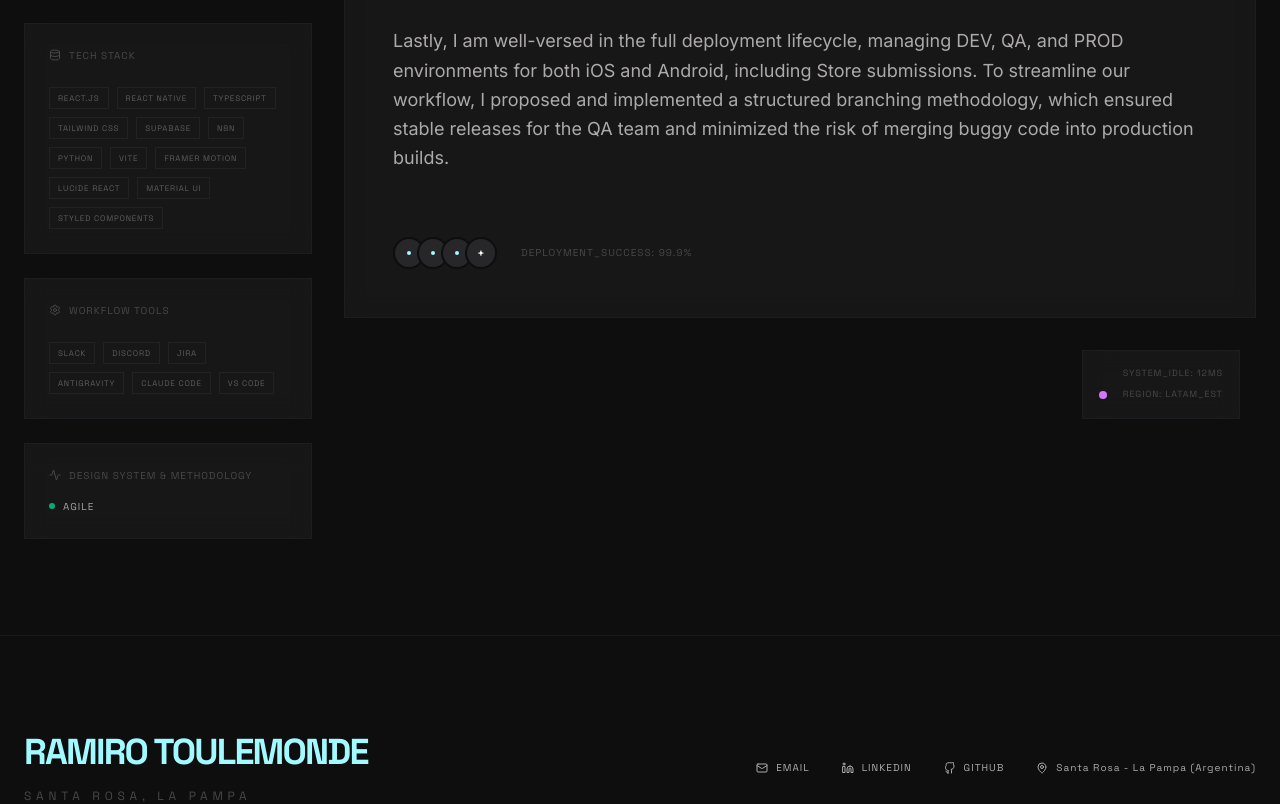
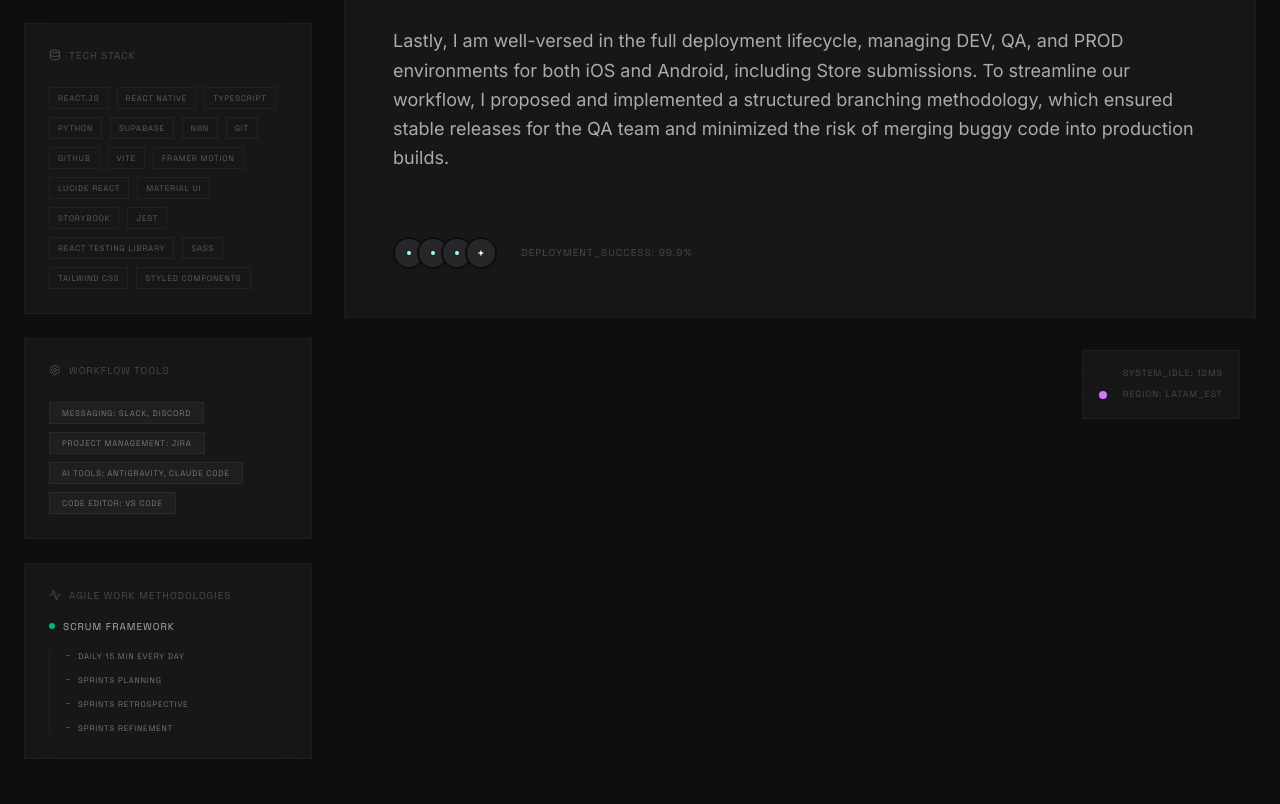
Before and after one commit to ramirotule/portfolio-ramiro, a React (Vite) app: page /experience in a window 1280 px wide. Shown: the part 863-1667 px from the top of the page. Built offline with nearby package versions, Linux system fonts and the light colour scheme.

Commit message:
agregando traducciones y funcionalidades nuevas

```diff
--- a/src/components/InteractiveCV.tsx
+++ b/src/components/InteractiveCV.tsx
@@ -116,7 +116,9 @@ const InteractiveCV = () => {
                 className="flex items-center justify-between mb-4 group cursor-pointer"
                 onClick={() => toggleTab("us")}
               >
-                <span className={`text-[10px] font-display uppercase tracking-widest transition-colors ${activeTab === "us" ? "text-primary" : "text-[#484849] group-hover:text-primary"}`}>
+                <span
+                  className={`text-[10px] font-display uppercase tracking-widest transition-colors ${activeTab === "us" ? "text-primary" : "text-[#484849] group-hover:text-primary"}`}
+                >
                   {t("experience.tabs.us")}
                 </span>
                 <button
@@ -133,7 +135,9 @@ const InteractiveCV = () => {
                 className="flex items-center justify-between mb-4 group cursor-pointer"
                 onClick={() => toggleTab("own")}
               >
-                <span className={`text-[10px] font-display uppercase tracking-widest transition-colors ${activeTab === "own" ? "text-secondary" : "text-[#484849] group-hover:text-secondary"}`}>
+                <span
+                  className={`text-[10px] font-display uppercase tracking-widest transition-colors ${activeTab === "own" ? "text-secondary" : "text-[#484849] group-hover:text-secondary"}`}
+                >
                   {t("experience.tabs.own")}
                 </span>
                 <button
@@ -150,7 +154,9 @@ const InteractiveCV = () => {
                 className="flex items-center justify-between mb-4 group cursor-pointer"
                 onClick={() => toggleTab("government")}
               >
-                <span className={`text-[10px] font-display uppercase tracking-widest transition-colors ${activeTab === "government" ? "text-tertiary" : "text-[#484849] group-hover:text-tertiary"}`}>
+                <span
+                  className={`text-[10px] font-display uppercase tracking-widest transition-colors ${activeTab === "government" ? "text-tertiary" : "text-[#484849] group-hover:text-tertiary"}`}
+                >
                   {t("experience.tabs.government")}
                 </span>
                 <button
@@ -167,7 +173,9 @@ const InteractiveCV = () => {
                 className="flex items-center justify-between mb-4 group cursor-pointer"
                 onClick={() => toggleTab("interests")}
               >
-                <span className={`text-[10px] font-display uppercase tracking-widest transition-colors ${activeTab === "interests" ? "text-emerald-500" : "text-[#484849] group-hover:text-emerald-500"}`}>
+                <span
+                  className={`text-[10px] font-display uppercase tracking-widest transition-colors ${activeTab === "interests" ? "text-emerald-500" : "text-[#484849] group-hover:text-emerald-500"}`}
+                >
                   {t("experience.tabs.interests")}
                 </span>
                 <button
@@ -212,17 +220,10 @@ const InteractiveCV = () => {
               <Tool size={12} /> {t("experience.tools_title")}
             </p>
             <div className="flex flex-wrap gap-2">
-              {[
-                "Slack",
-                "Discord",
-                "Jira",
-                "Antigravity",
-                "Claude Code",
-                "VS Code",
-              ].map((tool: string) => (
+              {PERSONAL_DATA.workflowTools.map((tool: string) => (
                 <span
                   key={tool}
-                  className="text-[8px] font-display uppercase tracking-widest border border-white/5 px-2 py-1 text-white/30 hover:text-secondary transition-colors"
+                  className="px-3 py-1 bg-white/[0.03] border border-white/5 text-[8px] font-display uppercase tracking-widest text-white/40 hover:text-primary hover:border-primary/20 transition-all cursor-crosshair"
                 >
                   {tool}
                 </span>
@@ -234,11 +235,28 @@ const InteractiveCV = () => {
             <p className="text-[10px] text-[#484849] font-display uppercase tracking-widest mb-4 flex items-center gap-2">
               <Activity size={12} /> {t("experience.methodology_title")}
             </p>
+            <div className="space-y-4">
               <div className="flex items-center gap-2">
                 <div className="w-1.5 h-1.5 rounded-full bg-emerald-500 animate-pulse" />
-              <span className="text-[10px] font-display uppercase tracking-widest text-white/60">
-                Agile
+                <span className="text-[10px] font-display uppercase tracking-widest text-[#adaaab]">
+                  SCRUM Framework
                 </span>
+              </div>
+              <div className="pl-4 border-l border-white/5 space-y-3">
+                {(
+                  (t("experience.methodologies", {
+                    returnObjects: true,
+                  }) as string[]) || []
+                ).map((m, i) => (
+                  <div
+                    key={i}
+                    className="flex items-center gap-2 text-[8px] font-display uppercase tracking-widest text-white/40"
+                  >
+                    <div className="w-1 h-[1px] bg-white/20" />
+                    {m}
+                  </div>
+                ))}
+              </div>
             </div>
           </div>
         </aside>
@@ -277,8 +295,9 @@ const InteractiveCV = () => {
                 className="space-y-6"
               >
                 {activeTab && activeTab !== "interests" ? (
-                  [...EXPERIENCE_DATA[activeTab as keyof ExperienceCategories]].reverse().map(
-                    (item: ExperienceItem) => (
+                  [...EXPERIENCE_DATA[activeTab as keyof ExperienceCategories]]
+                    .reverse()
+                    .map((item: ExperienceItem) => (
                       <div
                         key={item.id}
                         className="glass p-12 relative group border-l-2 border-l-transparent hover:border-l-primary transition-all duration-500"
@@ -343,7 +362,9 @@ const InteractiveCV = () => {
                               )}
                             </ul>
 
-                            {activeTab && (activeTab as string) !== "interests" && item.impact && (
+                            {activeTab &&
+                              (activeTab as string) !== "interests" &&
+                              item.impact && (
                                 <div className="grid grid-cols-2 gap-4 mt-12">
                                   {item.impact.map(
                                     (impact: ImpactItem, i: number) => (
@@ -383,11 +404,17 @@ const InteractiveCV = () => {
                           </div>
                         </div>
                       </div>
-                    ),
-                  )
+                    ))
                 ) : activeTab === "interests" ? (
                   <div className="relative pl-8 border-l border-white/10 space-y-12">
-                    {(t("experience.data.interests", { returnObjects: true }) as any[]).slice().reverse().map((item: any, idx: number) => (
+                    {(
+                      t("experience.data.interests", {
+                        returnObjects: true,
+                      }) as any[]
+                    )
+                      .slice()
+                      .reverse()
+                      .map((item: any, idx: number) => (
                         <motion.div
                           key={item.id}
                           initial={{ opacity: 0, x: -20 }}
@@ -404,7 +431,9 @@ const InteractiveCV = () => {
                             </span>
                           </div>
 
-                        <h4 className={`text-2xl font-display font-black uppercase tracking-tight mb-2 ${item.isTemperies ? 'text-secondary' : 'text-white'}`}>
+                          <h4
+                            className={`text-2xl font-display font-black uppercase tracking-tight mb-2 ${item.isTemperies ? "text-secondary" : "text-white"}`}
+                          >
                             {item.company}
                           </h4>
                           <p className="text-sm font-display text-primary uppercase tracking-widest mb-4">
@@ -431,8 +460,13 @@ const InteractiveCV = () => {
                         {t("experience.summary_title")}
                       </h3>
                       <div className="space-y-8">
-                        {((t("experience.summary_text") as string).split('\n\n')).map((paragraph, i) => (
-                          <p key={i} className="text-[#adaaab] text-lg leading-relaxed font-light">
+                        {(t("experience.summary_text") as string)
+                          .split("\n\n")
+                          .map((paragraph, i) => (
+                            <p
+                              key={i}
+                              className="text-[#adaaab] text-lg leading-relaxed font-light"
+                            >
                               {paragraph}
                             </p>
                           ))}
@@ -441,8 +475,15 @@ const InteractiveCV = () => {
                       <div className="mt-16 flex items-center gap-6">
                         <div className="flex -space-x-2">
                           {[1, 2, 3, 4].map((i) => (
-                            <div key={i} className="w-8 h-8 rounded-full border-2 border-background bg-zinc-800 flex items-center justify-center text-[10px] text-white font-bold">
-                              {i === 4 ? "+" : <div className="w-1 h-1 bg-primary rounded-full" />}
+                            <div
+                              key={i}
+                              className="w-8 h-8 rounded-full border-2 border-background bg-zinc-800 flex items-center justify-center text-[10px] text-white font-bold"
+                            >
+                              {i === 4 ? (
+                                "+"
+                              ) : (
+                                <div className="w-1 h-1 bg-primary rounded-full" />
+                              )}
                             </div>
                           ))}
                         </div>
--- a/src/components/Navbar.tsx
+++ b/src/components/Navbar.tsx
@@ -1,13 +1,14 @@
+import { useState } from 'react';
 import { useTranslation } from 'react-i18next';
 import { PERSONAL_DATA } from '../constants';
-import { motion } from 'framer-motion';
-import { Download } from 'lucide-react';
+import { motion, AnimatePresence } from 'framer-motion';
+import { Download, Menu, X } from 'lucide-react';
 import { Link, useLocation } from 'react-router-dom';
 import cvPdf from '../assets/cv.pdf';
-
 const Navbar = () => {
   const { t, i18n } = useTranslation();
   const location = useLocation();
+  const [isMenuOpen, setIsMenuOpen] = useState(false);
 
   const toggleLanguage = () => {
     i18n.changeLanguage(i18n.language === 'en' ? 'es' : 'en');
@@ -16,13 +17,18 @@ const Navbar = () => {
   const isActive = (path: string) => location.pathname === path;
 
   return (
+    <>
       <motion.nav
         initial={{ y: -100 }}
         animate={{ y: 0 }}
         className="fixed top-0 left-0 w-full z-50 glass px-6 py-4 flex justify-between items-center"
       >
         <div className="flex items-center gap-2">
-        <Link to="/" className="text-primary font-display font-bold text-xl tracking-tighter hover:text-white transition-colors cursor-pointer">
+          <Link
+            to="/"
+            onClick={() => setIsMenuOpen(false)}
+            className="text-primary font-display font-bold text-xl tracking-tighter hover:text-white transition-colors cursor-pointer"
+          >
             {PERSONAL_DATA.name.toUpperCase()}
           </Link>
         </div>
@@ -41,21 +47,80 @@ const Navbar = () => {
             <a
               href={cvPdf}
               download="Ramiro_Toulemonde_CV.pdf"
-            className="flex items-center gap-2 text-xs font-display uppercase tracking-widest bg-primary text-background px-4 py-1 hover:bg-white transition-colors cursor-pointer"
+              className="hidden md:flex items-center gap-2 text-xs font-display uppercase tracking-widest bg-primary text-background px-4 py-1 hover:bg-white transition-colors cursor-pointer"
             >
               <Download size={14} />
-            <span className="hidden md:inline">{t('nav.download_cv')}</span>
-            <span className="md:hidden">CV</span>
+              <span>{t('nav.download_cv')}</span>
             </a>
             <button
               onClick={toggleLanguage}
-            className="text-xs font-display uppercase tracking-widest text-primary border border-primary/20 px-2 py-1 hover:bg-primary/10 transition-colors"
+              className="hidden md:block text-xs font-display uppercase tracking-widest text-primary border border-primary/20 px-2 py-1 hover:bg-primary/10 transition-colors"
             >
               {i18n.language.toUpperCase()}
+            </button>
+            <button
+              onClick={() => setIsMenuOpen(!isMenuOpen)}
+              className="md:hidden text-primary p-2 hover:bg-primary/10 transition-colors"
+            >
+              {isMenuOpen ? <X size={24} /> : <Menu size={24} />}
             </button>
           </div>
         </div>
       </motion.nav>
+
+      <AnimatePresence>
+        {isMenuOpen && (
+          <motion.div
+            initial={{ opacity: 0, y: -20 }}
+            animate={{ opacity: 1, y: 0 }}
+            exit={{ opacity: 0, y: -20 }}
+            className="fixed inset-0 z-40 bg-background/95 backdrop-blur-xl pt-24 px-6 md:hidden flex flex-col gap-8 items-center text-center overflow-y-auto"
+          >
+            <div className="flex flex-col gap-6 w-full max-w-xs">
+              {[
+                { path: '/', label: t('nav.home') },
+                { path: '/about', label: t('nav.about') },
+                { path: '/projects', label: t('nav.projects') },
+                { path: '/experience', label: t('nav.experience') },
+                { path: '/interests', label: t('nav.interests') },
+                { path: '/contact', label: t('nav.contact') },
+              ].map((link) => (
+                <Link
+                  key={link.path}
+                  to={link.path}
+                  onClick={() => setIsMenuOpen(false)}
+                  className={`text-2xl font-display uppercase tracking-[0.2em] py-4 border-b border-white/5 ${
+                    isActive(link.path) ? 'text-primary' : 'text-[#adaaab]'
+                  }`}
+                >
+                  {link.label}
+                </Link>
+              ))}
+            </div>
+
+            <div className="flex flex-col gap-6 w-full max-w-xs mt-8">
+              <a
+                href={cvPdf}
+                download="Ramiro_Toulemonde_CV.pdf"
+                className="flex items-center justify-center gap-3 text-sm font-display uppercase tracking-[0.2em] bg-primary text-background px-6 py-4 hover:bg-white transition-colors w-full"
+              >
+                <Download size={20} />
+                {t('nav.download_cv')}
+              </a>
+              <button
+                onClick={() => {
+                  toggleLanguage();
+                  setIsMenuOpen(false);
+                }}
+                className="text-sm font-display uppercase tracking-[0.2em] text-primary border border-primary/20 px-6 py-4 hover:bg-primary/10 transition-colors w-full"
+              >
+                {t('common.language') || 'Language'}: {i18n.language.toUpperCase()}
+              </button>
+            </div>
+          </motion.div>
+        )}
+      </AnimatePresence>
+    </>
   );
 };
 
--- a/src/constants.ts
+++ b/src/constants.ts
@@ -7,14 +7,20 @@ export const PERSONAL_DATA = {
     "React.js",
     "React Native",
     "TypeScript",
-    "Tailwind CSS",
+    "Python",
     "Supabase",
     "n8n",
-    "Python",
+    "Git",
+    "GitHub",
     "Vite",
     "Framer Motion",
     "Lucide React",
     "Material UI",
+    "Storybook",
+    "Jest",
+    "React Testing Library",
+    "Sass",
+    "Tailwind CSS",
     "Styled Components",
   ],
   socials: {
@@ -27,16 +33,26 @@ export const PERSONAL_DATA = {
       "Human-AI Collaboration: High-performance workflow with Claude Code & AntiGravity.",
     tools: ["Claude Code", "AntiGravity", "Stitch MCP"],
   },
+  workflowTools: [
+    "Messaging: Slack, Discord",
+    "Project Management: Jira",
+    "AI Tools: Antigravity, Claude Code",
+    "Code Editor: VS Code",
+  ],
 };
 
 export const PROJECTS = [
   {
     id: "stockautos",
     title: "STOCK AUTOS (SaaS)",
-    description: "Automotive Management system with n8n automation and Supabase backend.",
+    description:
+      "Automotive Management system with n8n automation and Supabase backend.",
     tech: ["n8n", "Supabase", "React"],
     link: "https://stockautos.vercel.app/",
-    images: ["/src/assets/stockautos.png", "/src/assets/stockautos-dashboard.png"]
+    images: [
+      "/src/assets/stockautos.png",
+      "/src/assets/stockautos-dashboard.png",
+    ],
   },
   {
     id: "alkila",
@@ -44,7 +60,7 @@ export const PROJECTS = [
     description: "Real Estate Platform with local impact in Santa Rosa.",
     tech: ["React JS", "Tailwind CSS"],
     link: "https://alkila.vercel.app/",
-    images: ["/src/assets/alkila.png"]
+    images: ["/src/assets/alkila.png"],
   },
   {
     id: "raminformatica",
@@ -52,7 +68,10 @@ export const PROJECTS = [
     description: "Python + WhatsApp pricing engine integration.",
     tech: ["Python", "WhatsApp API"],
     link: "https://www.raminformatica.com.ar",
-    images: ["/src/assets/raminformatica.png", "/src/assets/raminformatica-dashboard.png"]
+    images: [
+      "/src/assets/raminformatica.png",
+      "/src/assets/raminformatica-dashboard.png",
+    ],
   },
   {
     id: "detakito",
@@ -60,7 +79,10 @@ export const PROJECTS = [
     description: "React Native Performance showcase with Fabric Architecture.",
     tech: ["React Native", "Fabric", "MobX"],
     link: "https://detakito-landing.vercel.app/",
-    images: ["/src/assets/detaquito.png", "/src/assets/detaquito-dashboard1.png"]
+    images: [
+      "/src/assets/detaquito.png",
+      "/src/assets/detaquito-dashboard1.png",
+    ],
   },
   {
     id: "controlgastos",
@@ -68,6 +90,6 @@ export const PROJECTS = [
     description: "Responsive web app for personal finance management.",
     tech: ["React", "Tailwind", "Supabase"],
     link: "#",
-    images: ["/src/assets/controlgastos.png"]
-  }
+    images: ["/src/assets/controlgastos.png"],
+  },
 ];
--- a/src/locales/en.json
+++ b/src/locales/en.json
@@ -16,7 +16,7 @@
     "interests": "Interests & AI",
     "experience": "Experience",
     "contact": "Contact",
-    "download_cv": "Download Resume PDF"
+    "download_cv": "Download Resume (PDF)"
   },
   "command": {
     "placeholder": "Type a command or search...",
@@ -166,7 +166,13 @@
     "english_level": "English B2 (Upper Intermediate)",
     "spanish_level": "Spanish (Native)",
     "tools_title": "Workflow Tools",
-    "methodology_title": "Design System & Methodology",
+    "methodology_title": "Agile Work Methodologies",
+    "methodologies": [
+      "Daily 15 min every day",
+      "Sprints Planning",
+      "Sprints Retrospective",
+      "Sprints Refinement"
+    ],
     "tabs": {
       "us": "USA Experience",
       "own": "Own Projects",
--- a/src/locales/es.json
+++ b/src/locales/es.json
@@ -13,7 +13,7 @@
     "home": "Inicio",
     "about": "Sobre mí",
     "projects": "Proyectos",
-    "interests": "Intereses e IA",
+    "interests": "Intereses & IA",
     "experience": "Experiencia",
     "contact": "Contacto",
     "download_cv": "Descargar CV (PDF)"
@@ -167,7 +167,13 @@
     "english_level": "Inglés B2 (Upper Intermediate)",
     "spanish_level": "Español (Nativo)",
     "tools_title": "Herramientas de Workflow",
-    "methodology_title": "Sistemas de Diseño y Metodología",
+    "methodology_title": "Metodologías Ágiles de Trabajo",
+    "methodologies": [
+      "Daily 15 min todos los días",
+      "Sprints Planning",
+      "Sprints Retrospective",
+      "Sprints Refinement"
+    ],
     "tabs": {
       "us": "Experiencia USA",
       "own": "Proyectos Propios",
```
Also changed, not shown: src/App.tsx (+19 -3 lines). Lines whose indentation alone changed are shown as unchanged.
